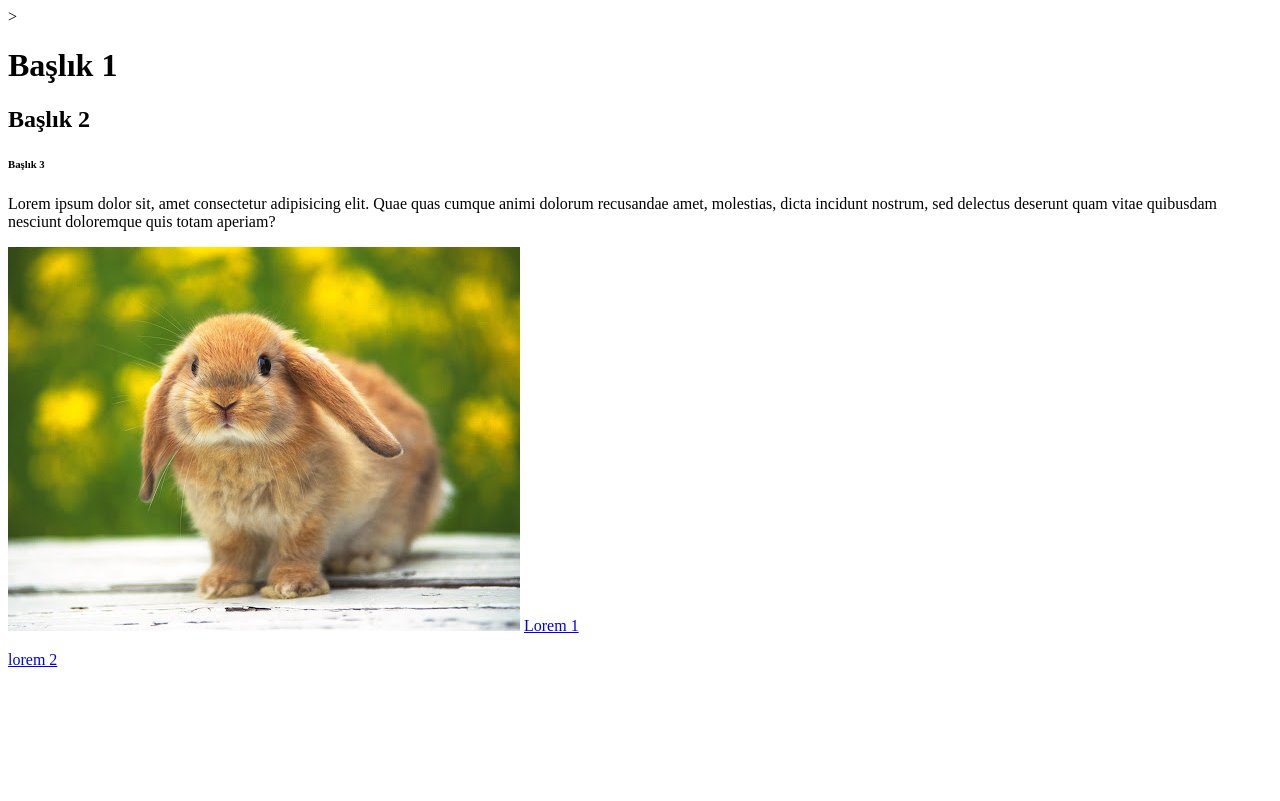
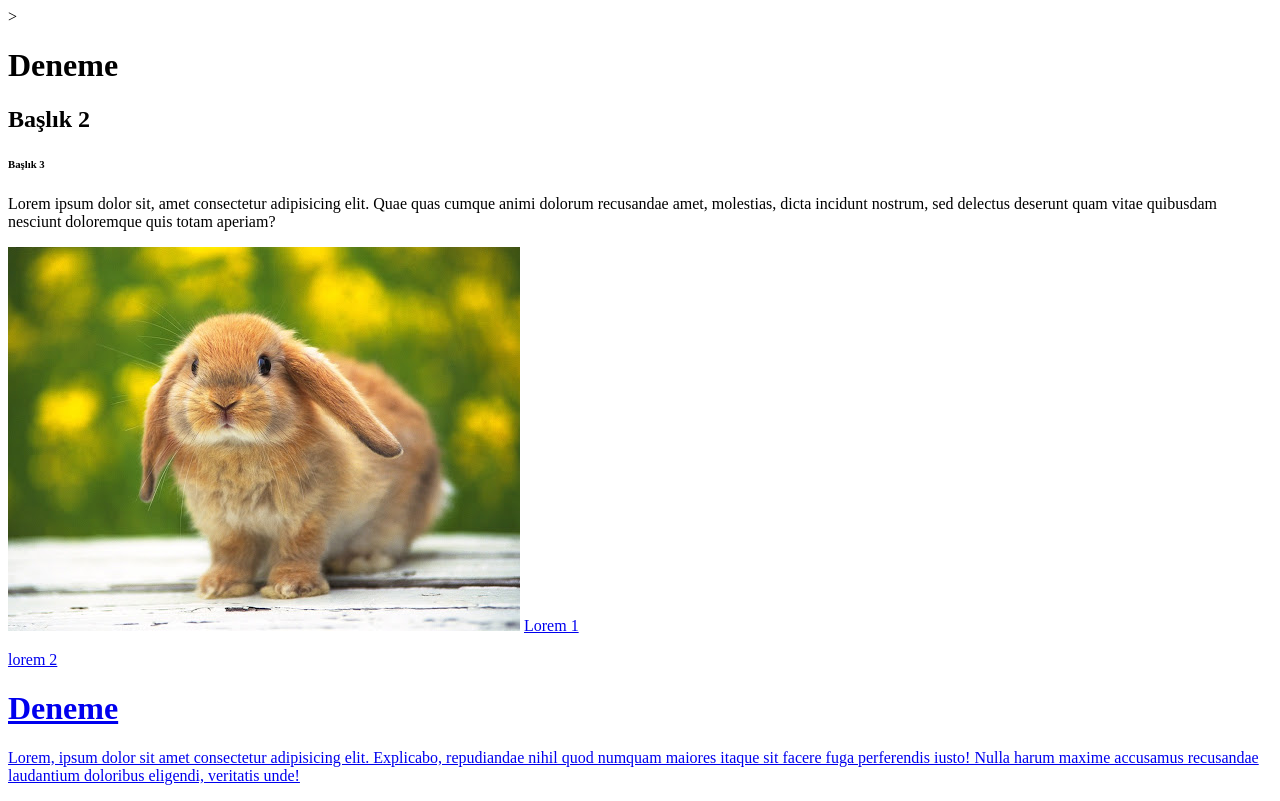
Before and after one commit to saraberilkaramann/html-mew-2, a plain HTML site: page index.html in a window 1280 px wide. Drawn offline with Linux system fonts and the light colour scheme.

Commit message:
diğer bir commit

```diff
--- a/index.html
+++ b/index.html
@@ -4,9 +4,10 @@
         ><title>Blog</title>
     </head>
     <body>
-        <h1>Başlık 1</h1>
+        <h1> Deneme</h1>
         <h2>Başlık 2</h2>
         <h6>Başlık 3</h6>
+
         <p>Lorem ipsum dolor sit, amet consectetur adipisicing elit. Quae quas cumque animi dolorum recusandae amet, molestias, dicta incidunt nostrum, sed delectus deserunt quam vitae quibusdam nesciunt doloremque quis totam aperiam?</p>
         <img src="/unnamed.jpg" />
         <a href="https://www.google.com.tr"
@@ -14,3 +15,17 @@
         <p> lorem 2 </p>
         </body>
 </html>
+
+<!DOCTYPE html>
+<html lang="en">
+<head>
+    <meta charset="UTF-8">
+    <meta name="viewport" content="width=device-width, initial-scale=1.0">
+    <title>Document</title>
+</head>
+  <h1>Deneme</h1>
+   <p> Lorem, ipsum dolor sit amet consectetur adipisicing elit. Explicabo, repudiandae nihil quod numquam maiores itaque sit facere fuga perferendis iusto! Nulla harum maxime accusamus recusandae laudantium doloribus eligendi, veritatis unde!</p>
+<body>
+
+</body>
+</html>
```
